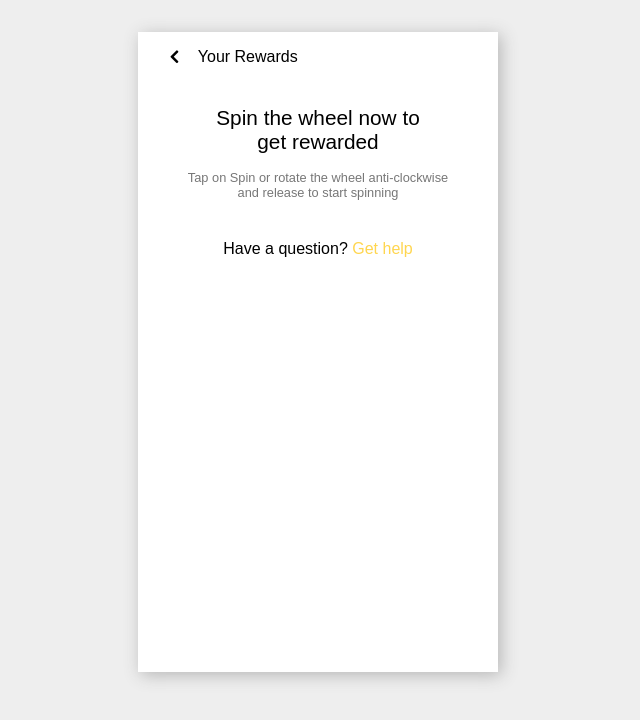
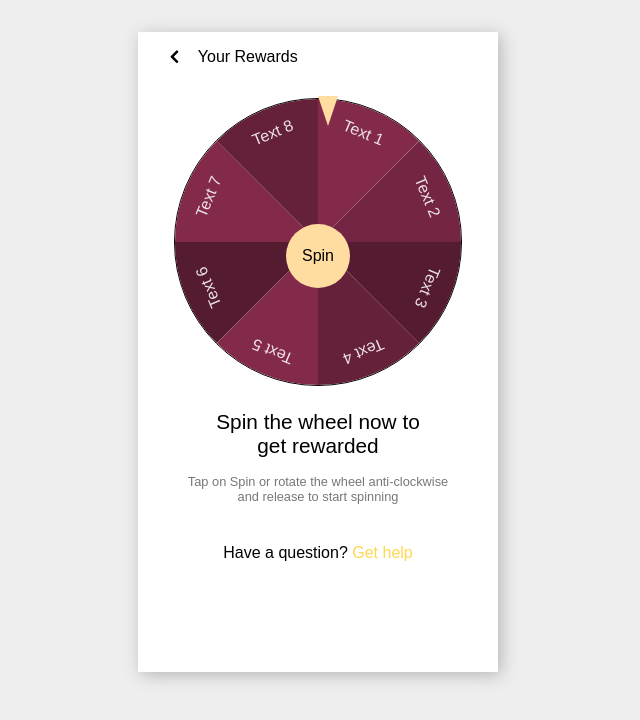
Before and after one commit to karn21/reward-spinner, a React (Create React App) app: page / in a window 1280 px wide. Shown: the top 720 px of the page, without its empty margins (322-962 px from the left). Built offline with nearby package versions, Linux system fonts and the light colour scheme; a web font is replaced by a local one.

Commit message:
add spinner

```diff
--- a/src/App.css
+++ b/src/App.css
@@ -1,7 +1,7 @@
 .container {
   width: 100%;
   height: 640px;
-  margin: 2rem auto;
+  margin: 0rem auto;
   background-color: #fff;
   text-align: center;
   box-shadow: 0.2rem 0.2rem 1rem #b6b6b6;
@@ -48,6 +48,10 @@ a {
   font-size: 1rem;
 }
 
+.spinner {
+  margin: 1rem auto;
+}
+
 @media only screen and (min-width: 360px) {
   .container {
     width: 360px;
--- /dev/null
+++ b/src/components/spinner/Spinner.js
@@ -0,0 +1,41 @@
+import React, { Component } from "react";
+import "./spinner.css";
+
+class Spinner extends Component {
+  render() {
+    return (
+      <div>
+        <div className="arrow"></div>
+        <ul className="circle">
+          <li>
+            <div className="text">Text 1</div>
+          </li>
+          <li>
+            <div className="text">Text 2</div>
+          </li>
+          <li>
+            <div className="text">Text 3</div>
+          </li>
+          <li>
+            <div className="text">Text 4</div>
+          </li>
+          <li>
+            <div className="text">Text 5</div>
+          </li>
+          <li>
+            <div className="text">Text 6</div>
+          </li>
+          <li>
+            <div className="text">Text 7</div>
+          </li>
+          <li>
+            <div className="text">Text 8</div>
+          </li>
+        </ul>
+        <button className="spin-btn">Spin</button>
+      </div>
+    );
+  }
+}
+
+export default Spinner;
--- /dev/null
+++ b/src/components/spinner/spinner.css
@@ -0,0 +1,106 @@
+li {
+  background-color: #832a4b;
+}
+
+li:nth-of-type(2n) {
+  background-color: #742543;
+}
+
+li:nth-of-type(3n) {
+  background-color: #551b31;
+}
+
+li:nth-of-type(4n) {
+  background-color: #65203a;
+}
+
+li:first-child {
+  transform: rotate(0deg) skewY(-45deg);
+}
+li:nth-child(2) {
+  transform: rotate(45deg) skewY(-45deg);
+}
+li:nth-child(3) {
+  transform: rotate(90deg) skewY(-45deg);
+}
+li:nth-child(4) {
+  transform: rotate(135deg) skewY(-45deg);
+}
+li:nth-child(5) {
+  transform: rotate(180deg) skewY(-45deg);
+}
+li:nth-child(6) {
+  transform: rotate(225deg) skewY(-45deg);
+}
+li:nth-child(7) {
+  transform: rotate(270deg) skewY(-45deg);
+}
+li:nth-child(8) {
+  transform: rotate(315deg) skewY(-45deg);
+}
+
+.circle {
+  width: 80vw;
+  height: 80vw;
+  border: 1px solid #000000;
+  position: relative;
+  padding: 0;
+  margin: 1rem auto;
+  border-radius: 50%;
+  list-style: none;
+  overflow: hidden;
+}
+
+li {
+  overflow: hidden;
+  position: absolute;
+  top: 0;
+  right: 0;
+  width: 50%;
+  height: 50%;
+  transform-origin: 0% 100%;
+}
+
+.text {
+  color: rgba(255, 255, 255, 0.87);
+  position: absolute;
+  left: -100%;
+  width: 200%;
+  height: 200%;
+  text-align: center;
+  transform: skewY(45deg) rotate(22.5deg);
+  padding-top: 1rem;
+  cursor: pointer;
+}
+
+.arrow {
+  width: 0;
+  height: 0;
+  border-left: 10px solid transparent;
+  border-right: 10px solid transparent;
+  border-top: 30px solid #ffdda1;
+  position: absolute;
+  left: 50%;
+  top: 12%;
+  z-index: 1;
+}
+
+.spin-btn {
+  height: 4rem;
+  width: 4rem;
+  border-radius: 50%;
+  position: absolute;
+  top: 28%;
+  left: calc(50% - 2rem);
+  outline: none;
+  border: none;
+  background-color: #ffdda1;
+  font-size: 1rem;
+}
+
+@media only screen and (min-width: 360px) {
+  .circle {
+    width: 18rem;
+    height: 18rem;
+  }
+}
--- a/src/pages/Main.js
+++ b/src/pages/Main.js
@@ -1,4 +1,5 @@
 import React from "react";
+import Spinner from "../components/spinner/Spinner";
 
 function Main() {
   return (
@@ -9,7 +10,9 @@ function Main() {
           Rewards
         </p>
       </div>
-      <div className="spinner"></div>
+      <div className="spinner">
+        <Spinner></Spinner>
+      </div>
       <div className="cta">
         <h3>Spin the wheel now to get rewarded</h3>
         <p>
```
